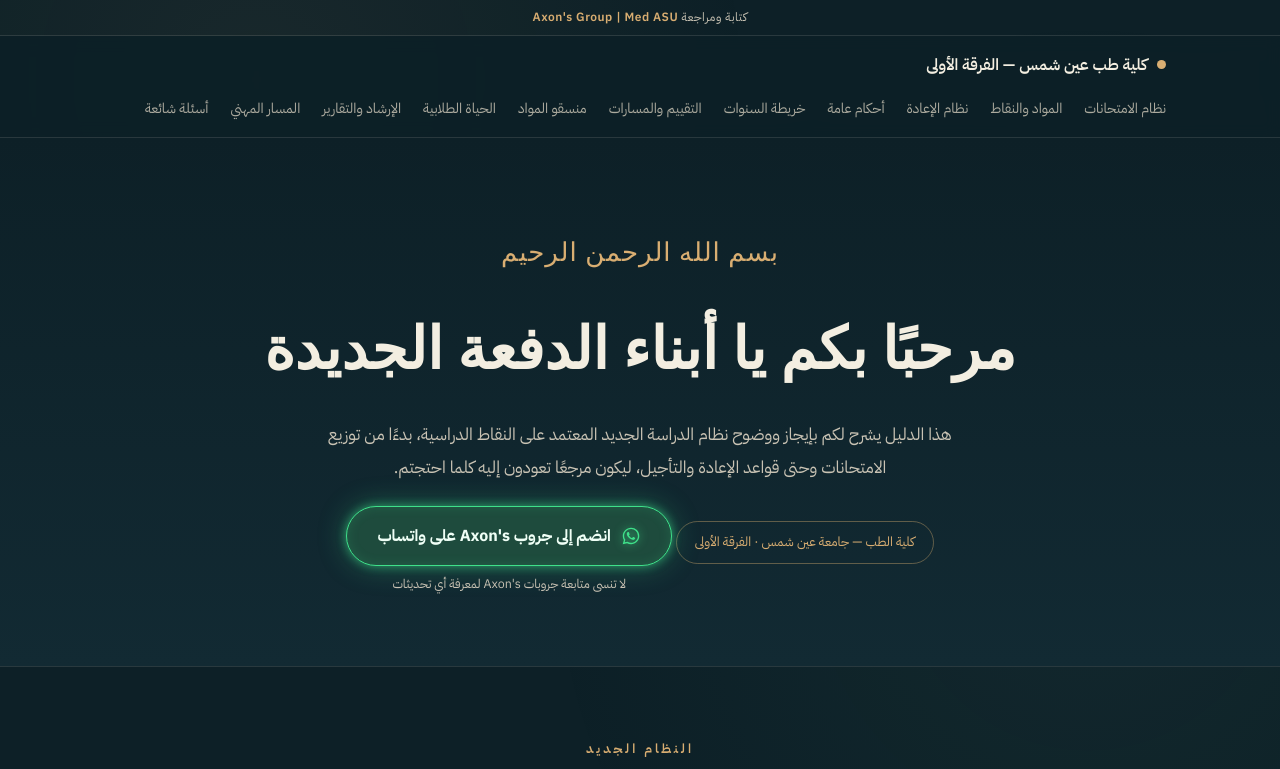
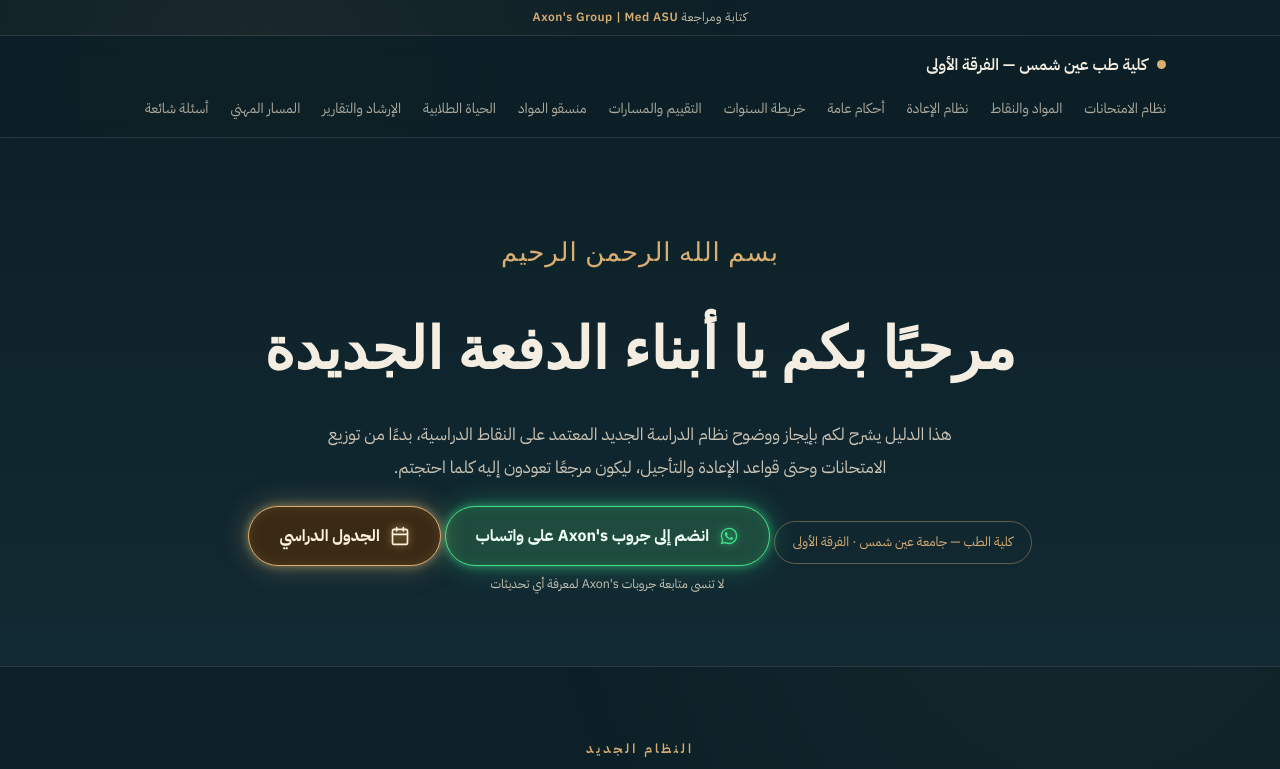
Before and after one commit to mohtab102-boop/AxonsGroupASU, a plain HTML site: page index.html in a window 1280 px wide. Shown: the top 769 px of the page. Drawn offline with Linux system fonts and the light colour scheme; a web font is replaced by a local one.

Commit message:
Add schedule call-to-action section in index.html

```diff
--- a/index.html
+++ b/index.html
@@ -126,6 +126,31 @@
   }
   .wa-cta a svg{width:20px;height:20px;flex:none;filter:drop-shadow(0 0 4px rgba(63,224,138,0.8));}
   .wa-cta .wa-note{font-size:12.5px;color:var(--text-dim);}
+
+  .sched-cta{
+    display:inline-flex;flex-direction:column;align-items:center;gap:6px;
+    margin-top:16px;
+    opacity:0;animation:fadeUp .9s 1.05s forwards;
+  }
+  .sched-cta a{
+    display:inline-flex;align-items:center;gap:10px;
+    background:#3A2A14;
+    color:#FFF3DD;
+    text-decoration:none;
+    font-weight:700;
+    font-size:16px;
+    padding:14px 30px;
+    border-radius:999px;
+    border:1px solid var(--brass);
+    box-shadow:0 0 10px rgba(217,174,114,0.55), 0 0 28px rgba(217,174,114,0.35), inset 0 0 12px rgba(217,174,114,0.15);
+    transition:transform .2s, box-shadow .2s;
+  }
+  .sched-cta a:hover{
+    transform:translateY(-2px);
+    box-shadow:0 0 16px rgba(217,174,114,0.75), 0 0 40px rgba(217,174,114,0.5), inset 0 0 14px rgba(217,174,114,0.2);
+  }
+  .sched-cta a svg{width:20px;height:20px;flex:none;filter:drop-shadow(0 0 4px rgba(217,174,114,0.8));}
+  .sched-cta .sched-note{font-size:12.5px;color:var(--text-dim);}
 
   /* ---------- sections ---------- */
   section{position:relative;z-index:1;max-width:1100px;margin:0 auto;padding:70px 24px;}
@@ -395,6 +420,12 @@
       انضم إلى جروب Axon's على واتساب
     </a>
     <span class="wa-note">لا تنسى متابعة جروبات Axon's لمعرفة أي تحديثات</span>
+  </div>
+  <div class="sched-cta">
+    <a href="https://drive.google.com/file/d/1ihkeESlN4blrLFCkwfVpkVtHepQjlBQR/view?usp=sharing" target="_blank" rel="noopener">
+      <svg viewBox="0 0 24 24" fill="none" stroke="#FFF3DD" stroke-width="2" stroke-linecap="round" stroke-linejoin="round"><rect x="3" y="4" width="18" height="18" rx="2"></rect><line x1="16" y1="2" x2="16" y2="6"></line><line x1="8" y1="2" x2="8" y2="6"></line><line x1="3" y1="10" x2="21" y2="10"></line></svg>
+      الجدول الدراسي
+    </a>
   </div>
 </header>
 
```
